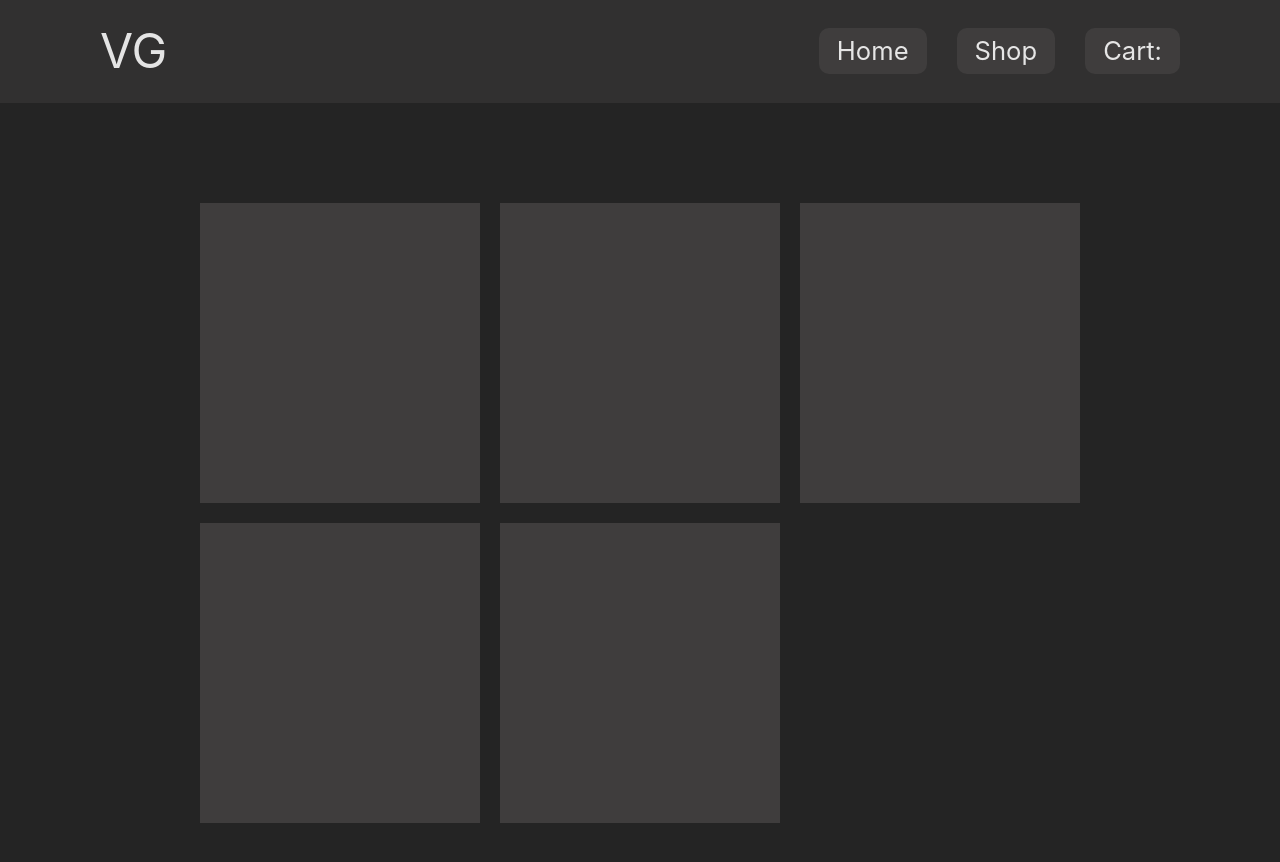
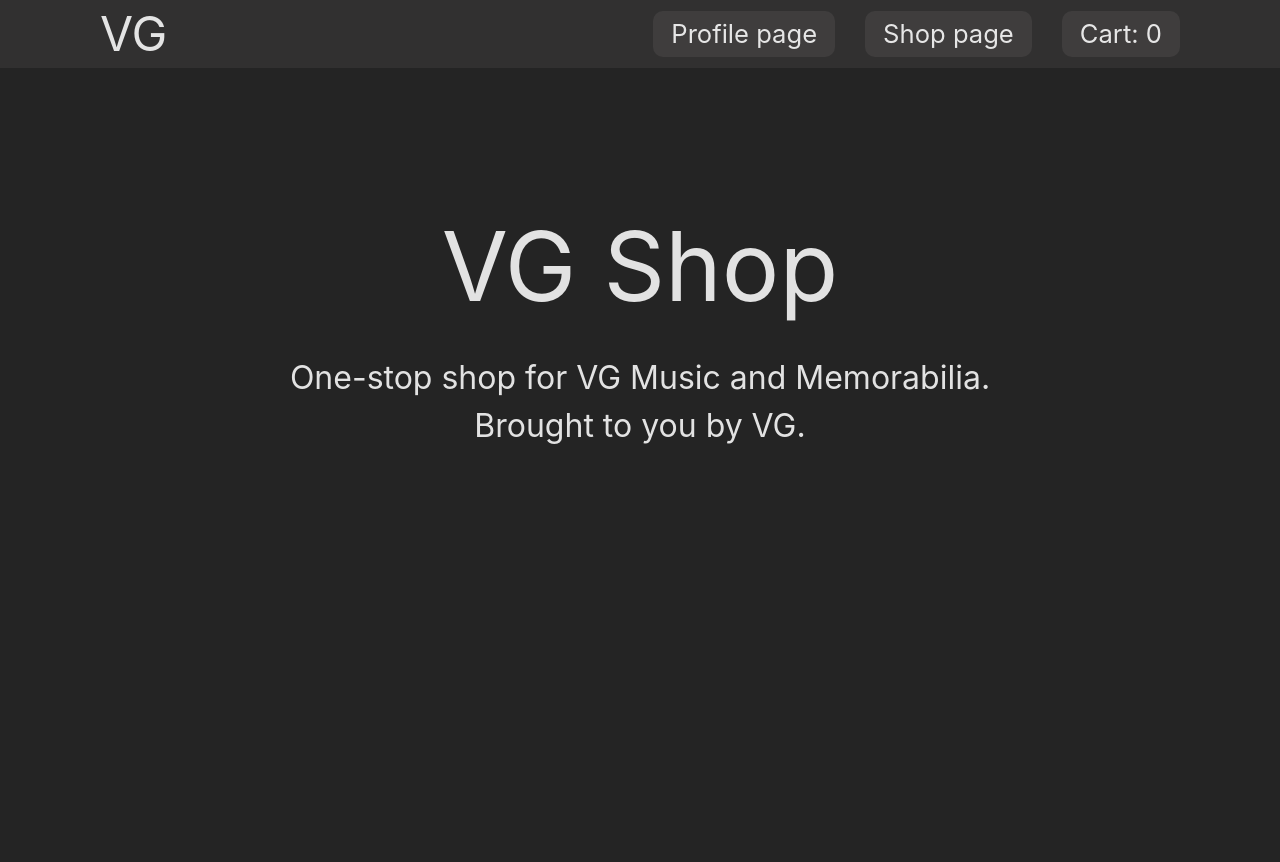
Before and after one commit to ccordoba464/ShoppingCart, a React (Vite) app in the folder OdinShoppingCart/: page /home in a window 1280 px wide. Shown: the top 862 px of the page. After the commit the page ends 800 px from the top, so only its background shows below. Built offline with nearby package versions, Linux system fonts and the light colour scheme.

Commit message:
Populate home page with info

```diff
--- a/OdinShoppingCart/src/Components/App/App.jsx
+++ b/OdinShoppingCart/src/Components/App/App.jsx
@@ -1,13 +1,16 @@
 import styles from "./App.module.css";
 import NavBar from "../NavBar/NavBar";
-import ShopPage from "../ShopPage/ShopPage";
+import { Outlet } from "react-router-dom";
+import { useState } from "react";
 
 function App() {
+  const [itemCount, setItemCount] = useState(0);
+
   return (
     <>
       <div className={styles.pageContainer}>
-        <NavBar />
-        <ShopPage />
+        <NavBar itemCount={itemCount} />
+        <Outlet setItemCount={setItemCount} />
       </div>
     </>
   );
--- a/OdinShoppingCart/src/Components/HomePage/HomePage.jsx
+++ b/OdinShoppingCart/src/Components/HomePage/HomePage.jsx
@@ -3,7 +3,14 @@ import styles from "./HomePage.module.css";
 function HomePage() {
   return (
     <>
-      <div className={styles}></div>
+      <div className={styles.homeContainer}>
+        <div className={styles.title}>VG Shop</div>
+        <p className={styles.description}>
+          One-stop shop for VG Music and Memorabilia.
+          <br />
+          Brought to you by VG.
+        </p>
+      </div>
     </>
   );
 }
--- a/OdinShoppingCart/src/Components/HomePage/HomePage.module.css
+++ b/OdinShoppingCart/src/Components/HomePage/HomePage.module.css
@@ -0,0 +1,17 @@
+.homeContainer {
+  display: flex;
+  flex-direction: column;
+  align-items: center;
+  padding: 150px;
+}
+
+.title {
+  font-size: 6rem;
+  margin-bottom: 40px;
+}
+
+.description {
+  text-align: center;
+  font-size: 2rem;
+  line-height: 3rem;
+}
--- a/OdinShoppingCart/src/Components/NavBar/NavBar.jsx
+++ b/OdinShoppingCart/src/Components/NavBar/NavBar.jsx
@@ -1,5 +1,6 @@
 import styles from "./NavBar.module.css";
 import PropTypes from "prop-types";
+import { Link } from "react-router-dom";
 
 function NavBar(props) {
   return (
@@ -8,9 +9,18 @@ function NavBar(props) {
         <div className={styles.logo}>VG</div>
         <nav>
           <ul className={styles.ul}>
-            <li className={styles.li}>Home</li>
-            <li className={styles.li}>Shop</li>
-            <li className={styles.li}>Cart: {props.items}</li>
+            <li className={styles.li}>
+              <Link to="home" className={styles.link}>
+                Profile page
+              </Link>
+            </li>
+            <li className={styles.li}>
+              {" "}
+              <Link to="shop" className={styles.link}>
+                Shop page
+              </Link>
+            </li>
+            <li className={styles.li}>Cart: {props.itemCount}</li>
           </ul>
         </nav>
       </div>
@@ -19,7 +29,7 @@ function NavBar(props) {
 }
 
 NavBar.propTypes = {
-  items: PropTypes.number,
+  itemCount: PropTypes.number,
 };
 
 export default NavBar;
--- a/OdinShoppingCart/src/Components/NavBar/NavBar.module.css
+++ b/OdinShoppingCart/src/Components/NavBar/NavBar.module.css
@@ -21,3 +21,7 @@
   padding: 10px 18px;
   border-radius: 10px;
 }
+
+.link {
+  text-decoration: none;
+}
--- a/OdinShoppingCart/src/Components/ShopPage/ShopPage.jsx
+++ b/OdinShoppingCart/src/Components/ShopPage/ShopPage.jsx
@@ -9,6 +9,7 @@ function ShopPage() {
         <div className={styles.productCard}></div>
         <div className={styles.productCard}></div>
         <div className={styles.productCard}></div>
+        <div className={styles.productCard}></div>
       </div>
     </>
   );
--- a/OdinShoppingCart/src/Components/ShopPage/ShopPage.module.css
+++ b/OdinShoppingCart/src/Components/ShopPage/ShopPage.module.css
@@ -1,6 +1,6 @@
 .productContainer {
   display: grid;
-  grid-template-columns: repeat(auto-fill, minmax(250px, 1fr));
+  grid-template-columns: repeat(auto-fill, minmax(220px, 1fr));
   grid-auto-rows: 300px;
   padding: 100px 200px;
   gap: 20px;
--- a/OdinShoppingCart/src/main.jsx
+++ b/OdinShoppingCart/src/main.jsx
@@ -15,6 +15,10 @@ const router = createBrowserRouter([
       { path: "shop", element: <ShopPage /> },
     ],
   },
+  {
+    path: "shop",
+    children: [],
+  },
 ]);
 
 ReactDOM.createRoot(document.getElementById("root")).render(
```
